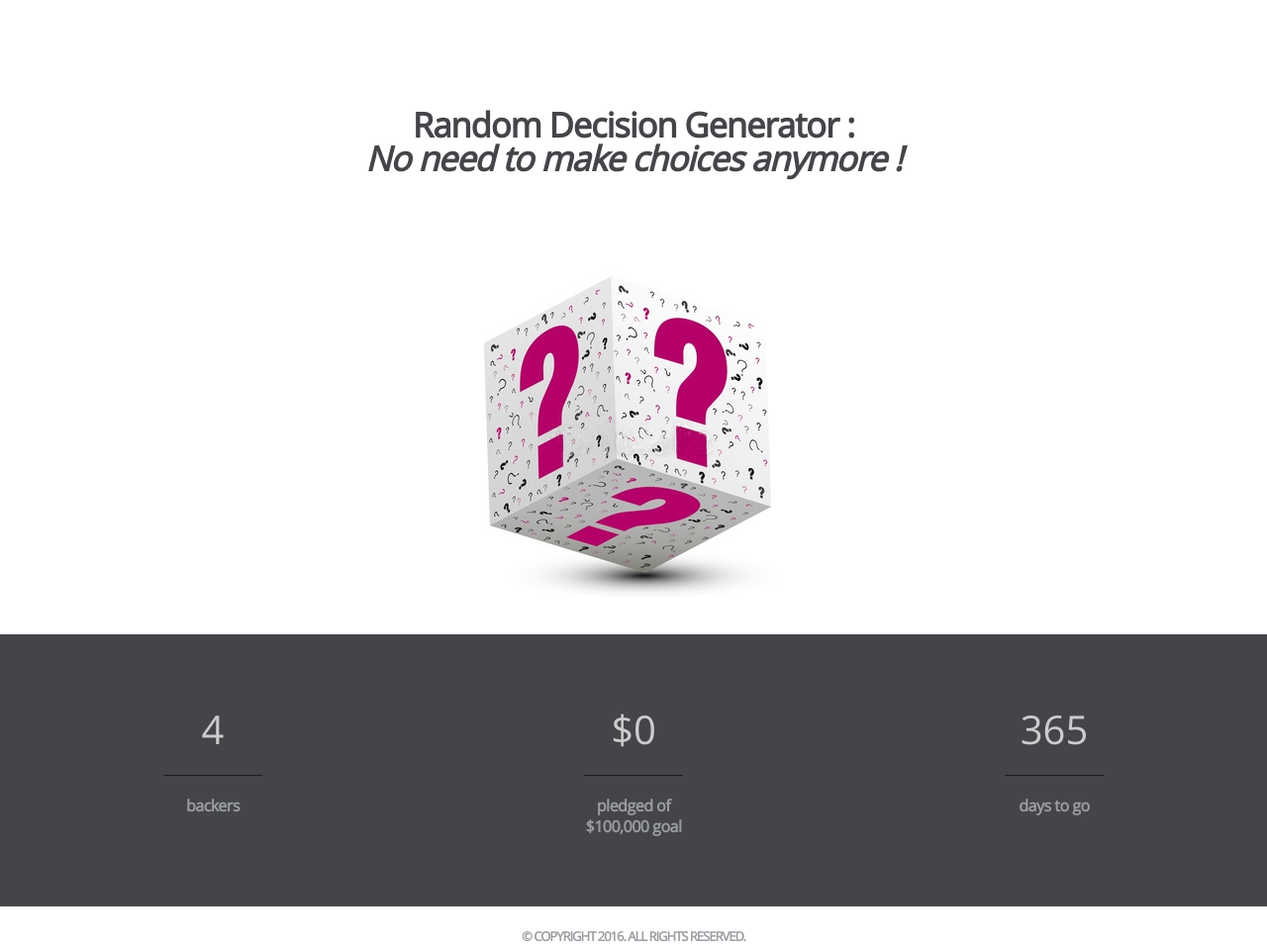
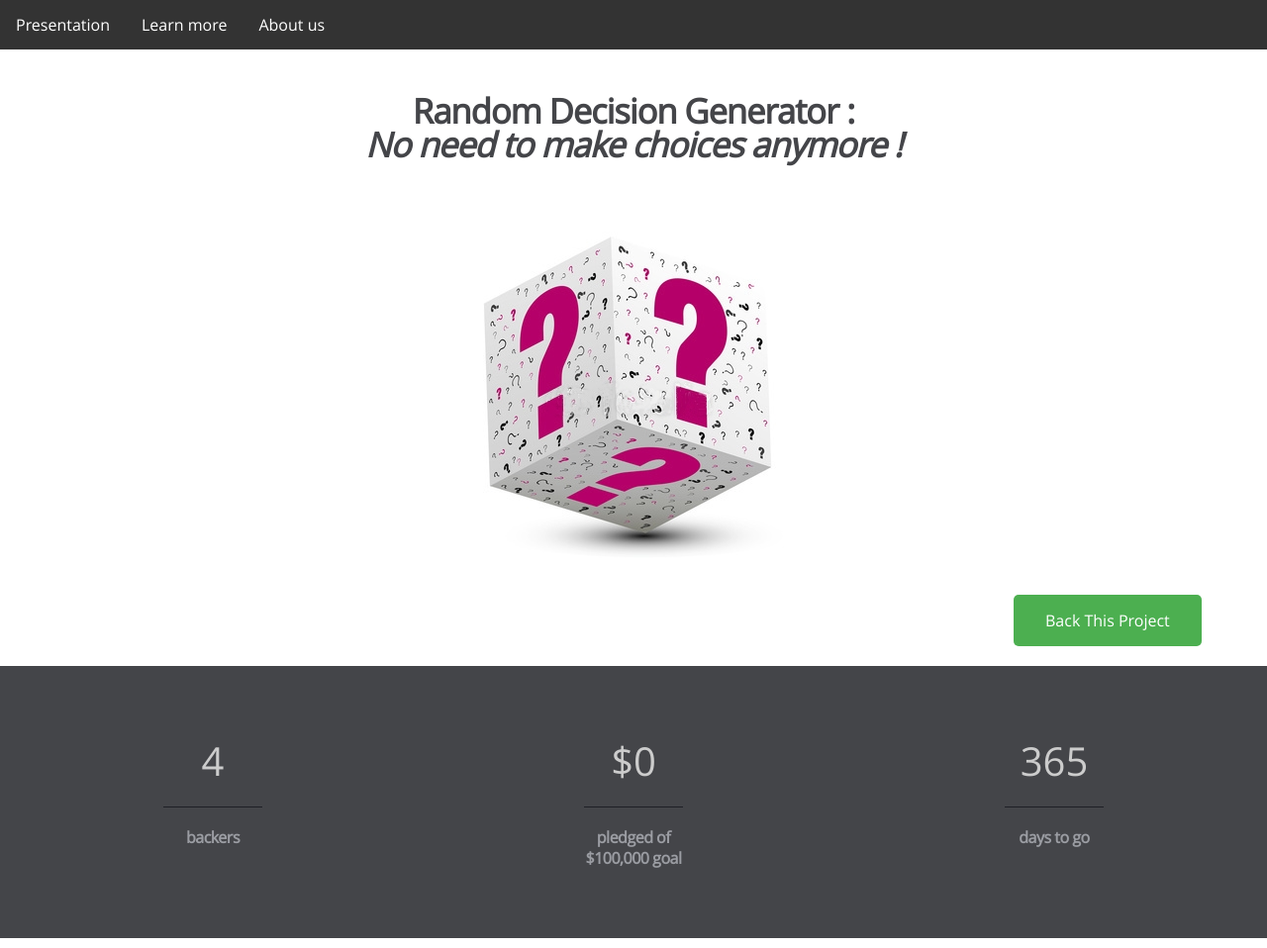
Before and after one commit to Arnaud-Garnier/RandomDecisionGenerator, a plain HTML site: page website/index.html in a window 1280 px wide. Shown: the top 958 px of the page at 99% size. Drawn offline with Linux system fonts and the light colour scheme.

Commit message:
Version 0.1 du site

```diff
--- a/website/index.html
+++ b/website/index.html
@@ -37,6 +37,7 @@ html,body{
 }
 
 #A2{
+	margin-top: -5%;
 	position:relative;
 	width:100%;
 	min-height:250px;
@@ -198,13 +199,72 @@ html,body{
 }
 
 #illustr{
+	margin-top: -2%;
 	margin-left: 30%;
+}
+
+.button {
+    font-family: 'open_sansregular';
+	display: inline-block;
+	margin-left:80%;
+	margin-bottom: 20px;
+    background-color: #4CAF50;
+    border-radius: 5px;
+    border: none;
+    color: white;
+    padding: 15px 32px;
+    text-align: center;
+    text-decoration: none;
+    display: inline-block;
+    font-size: 16px;
+}
+
+a:hover {
+	background-color: #367c39;
+    -webkit-transition: background-color 100ms linear;
+    -moz-transition: background-color 100ms linear;
+    -o-transition: background-color 100ms linear;
+    -ms-transition: background-color 100ms linear;
+    transition: background-color 1000ms linear;
+}
+
+
+ul {
+
+    font-family: 'open_sansregular';
+    list-style-type: none;
+    margin: 0;
+    padding: 0;
+    overflow: hidden;
+    background-color: #333;
+}
+
+li {
+    float: left;
+}
+
+li a {
+    display: block;
+    color: white;
+    text-align: center;
+    padding: 14px 16px;
+    text-decoration: none;
+}
+
+/* Change the link color to #111 (black) on hover */
+li a:hover {
+    background-color: #111;
 }
 
 </style>
 
 </head>
 <body>
+<ul>
+	<li><a href="">Presentation</a></li>
+	<li><a href="">Learn more</a></li>
+	<li><a href="">About us</a></li>
+</ul>
 
 <!-- PART 2 - TITLE -->
 
@@ -215,6 +275,7 @@ html,body{
 </div>
 
 <div id="illustr"><img src="IMG/illustration.jpg"/></div>
+<div><a href="" class="button">Back This Project</a></div>
 <div id="A5b">
 
 	<div id="wrapper-A5b">
```
